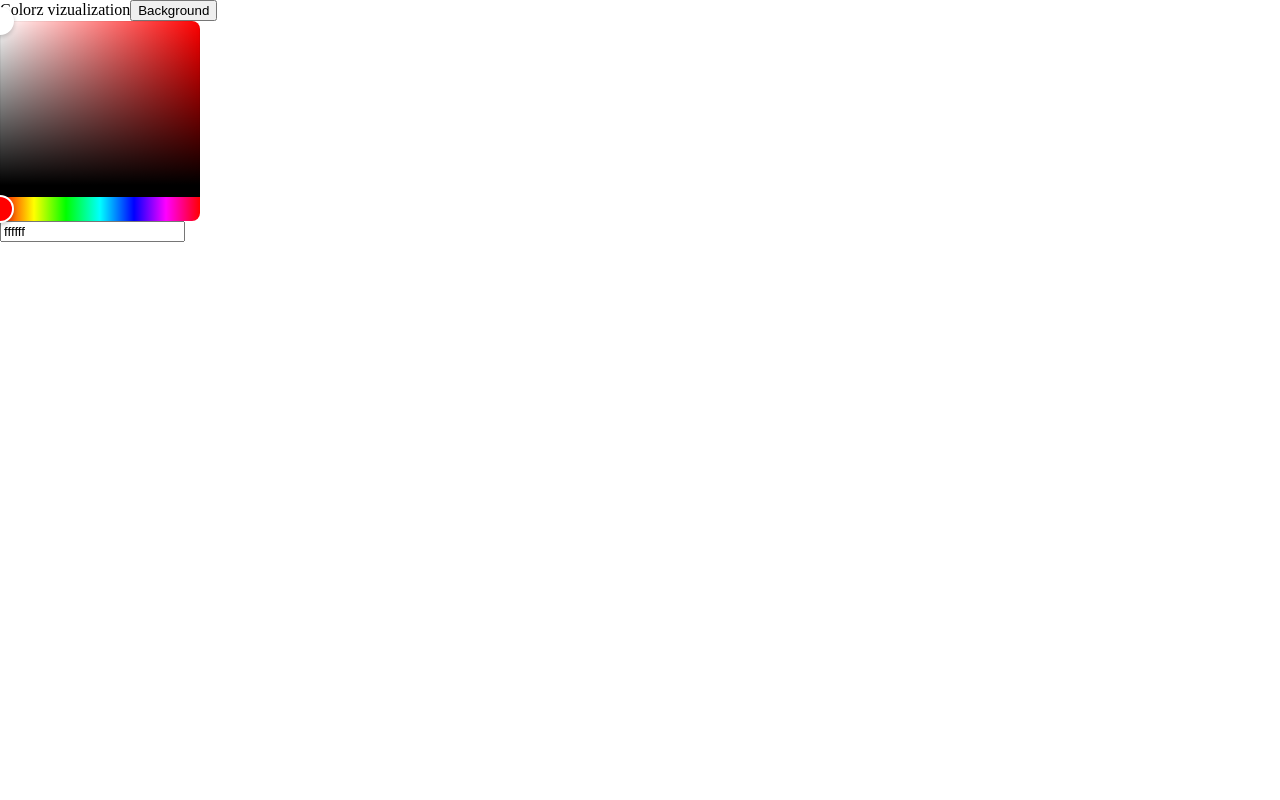
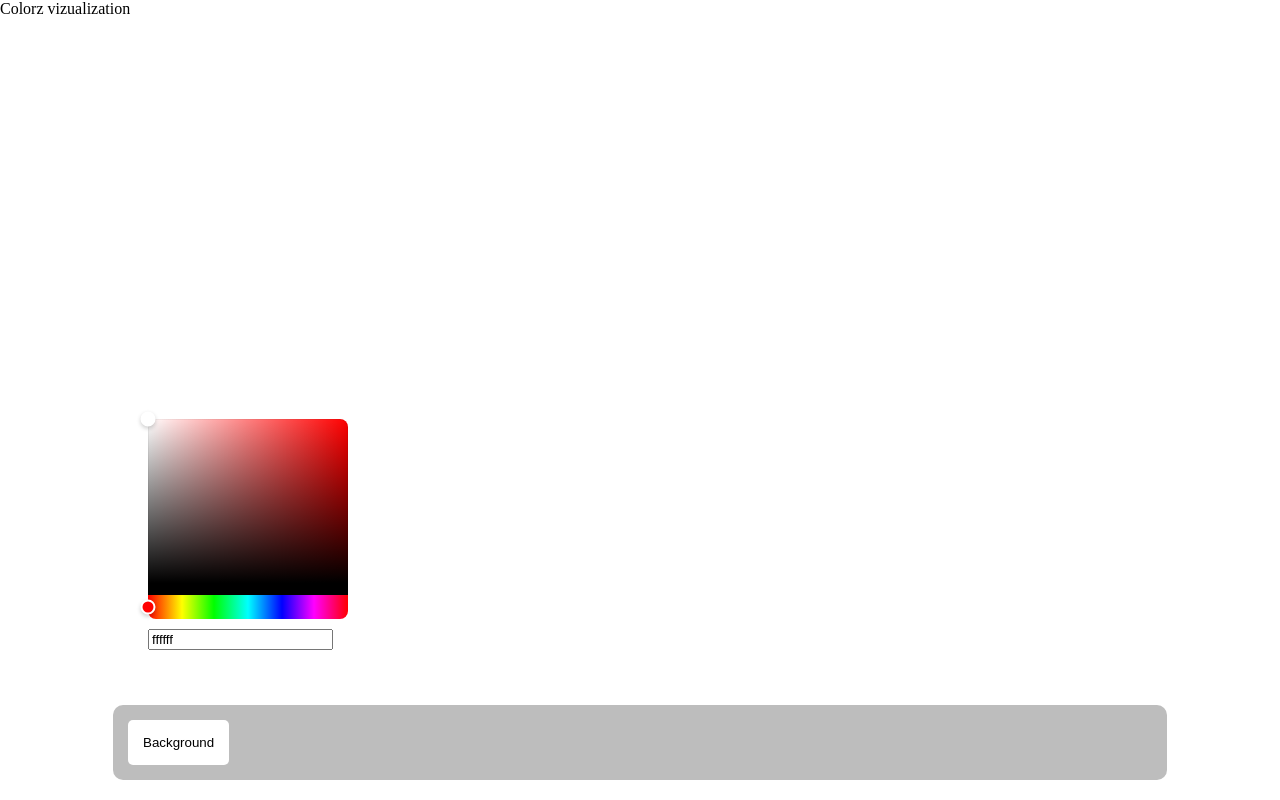
Before and after one commit to ValentinDft/colorz-vizualization, a Next.js app: page / in a window 1280 px wide. Both pictures are taken after a click on the button "Background". Built offline with nearby package versions, Linux system fonts and the light colour scheme.

Commit message:
change background color

```diff
--- a/src/app/globals.scss
+++ b/src/app/globals.scss
@@ -1,3 +1,11 @@
 body {
   margin: 0;
 }
+
+.react-colorful {
+  margin-bottom: 10px;
+  &__pointer {
+    width: 15px !important;
+    height: 15px !important;
+  }
+}
--- /dev/null
+++ b/src/components/BottomBar/BottomBar.module.scss
@@ -0,0 +1,14 @@
+.bottom-bar {
+  background-color: rgb(189, 189, 189);
+  padding: 15px;
+  border-radius: 10px;
+  position: absolute;
+  bottom: 20px;
+  margin-left: auto;
+  margin-right: auto;
+  left: 0;
+  right: 0;
+  width: 80%;
+  display: flex;
+  gap: 150px;
+}
--- /dev/null
+++ b/src/components/BottomBar/BottomBar.tsx
@@ -0,0 +1,15 @@
+import { useColorStore } from '@/utils/store';
+import ButtonColor from '../ButtonColor/ButtonColor';
+import styles from './BottomBar.module.scss';
+
+const BottomBar = () => {
+  const { backgroundColor } = useColorStore();
+
+  return (
+    <div className={styles['bottom-bar']}>
+      <ButtonColor color={backgroundColor} />
+    </div>
+  );
+};
+
+export default BottomBar;
--- /dev/null
+++ b/src/components/ButtonColor/ButtonColor.module.scss
@@ -0,0 +1,11 @@
+.button {
+  padding: 15px;
+  border: none;
+  border-radius: 5px;
+  cursor: pointer;
+}
+
+.container-color-picker {
+  position: absolute;
+  bottom: 100px;
+}
--- /dev/null
+++ b/src/components/ButtonColor/ButtonColor.tsx
@@ -0,0 +1,30 @@
+import { useColorStore } from '@/utils/store';
+import styles from './ButtonColor.module.scss';
+import ColorPicker from '../ColorPicker/ColorPicker';
+
+type propsButtonColor = {
+  color: string;
+};
+
+const ButtonColor = ({ color }: propsButtonColor) => {
+  const { changeOpenColorPicker, openColorPicker } = useColorStore();
+  return (
+    <>
+      {openColorPicker && (
+        <div className={styles['container-color-picker']}>
+          <ColorPicker />
+        </div>
+      )}
+
+      <button
+        className={styles['button']}
+        style={{ backgroundColor: color }}
+        onClick={() => changeOpenColorPicker()}
+      >
+        Background
+      </button>
+    </>
+  );
+};
+
+export default ButtonColor;
--- /dev/null
+++ b/src/components/ColorPicker/ColorPicker.module.scss
@@ -0,0 +1,7 @@
+.card {
+  background-color: white;
+  width: 200px;
+  padding: 20px;
+  margin-bottom: 10px;
+  border-radius: 10px;
+}
--- a/src/components/ColorPicker/ColorPicker.tsx
+++ b/src/components/ColorPicker/ColorPicker.tsx
@@ -1,11 +1,12 @@
 'use client';
 import { useColorStore } from '@/utils/store';
 import { HexColorInput, HexColorPicker } from 'react-colorful';
+import styles from './ColorPicker.module.scss';
 
 const ColorPicker = () => {
   const { backgroundColor, changeBackgroundColor } = useColorStore();
   return (
-    <>
+    <div className={styles['card']}>
       <HexColorPicker
         color={backgroundColor}
         onChange={(color) => changeBackgroundColor(color)}
@@ -14,7 +15,7 @@ const ColorPicker = () => {
         color={backgroundColor}
         onChange={(color) => changeBackgroundColor(color)}
       />
-    </>
+    </div>
   );
 };
 
--- a/src/components/Main/Main.tsx
+++ b/src/components/Main/Main.tsx
@@ -1,18 +1,14 @@
 'use client';
 import { useColorStore } from '@/utils/store';
-import ColorPicker from '@/components/ColorPicker/ColorPicker';
-import { useState } from 'react';
+import BottomBar from '../BottomBar/BottomBar';
 
 const Main = () => {
   const { backgroundColor } = useColorStore();
-  const [openBackground, setOpenBackground] = useState(false);
+
   return (
     <main style={{ backgroundColor: backgroundColor, height: '100vh' }}>
       Colorz vizualization
-      <button onClick={() => setOpenBackground(!openBackground)}>
-        Background
-      </button>
-      {openBackground && <ColorPicker />}
+      <BottomBar />
     </main>
   );
 };
--- a/src/utils/store.ts
+++ b/src/utils/store.ts
@@ -2,10 +2,15 @@ import { create } from 'zustand';
 
 type ColorStore = {
   backgroundColor: string;
+  openColorPicker: boolean;
   changeBackgroundColor: (color: string) => void;
+  changeOpenColorPicker: () => void;
 };
 
 export const useColorStore = create<ColorStore>()((set) => ({
-  backgroundColor: 'ffffff',
+  backgroundColor: '#ffffff',
+  openColorPicker: false,
   changeBackgroundColor: (color: string) => set({ backgroundColor: color }),
+  changeOpenColorPicker: () =>
+    set((state) => ({ openColorPicker: !state.openColorPicker })),
 }));
```
